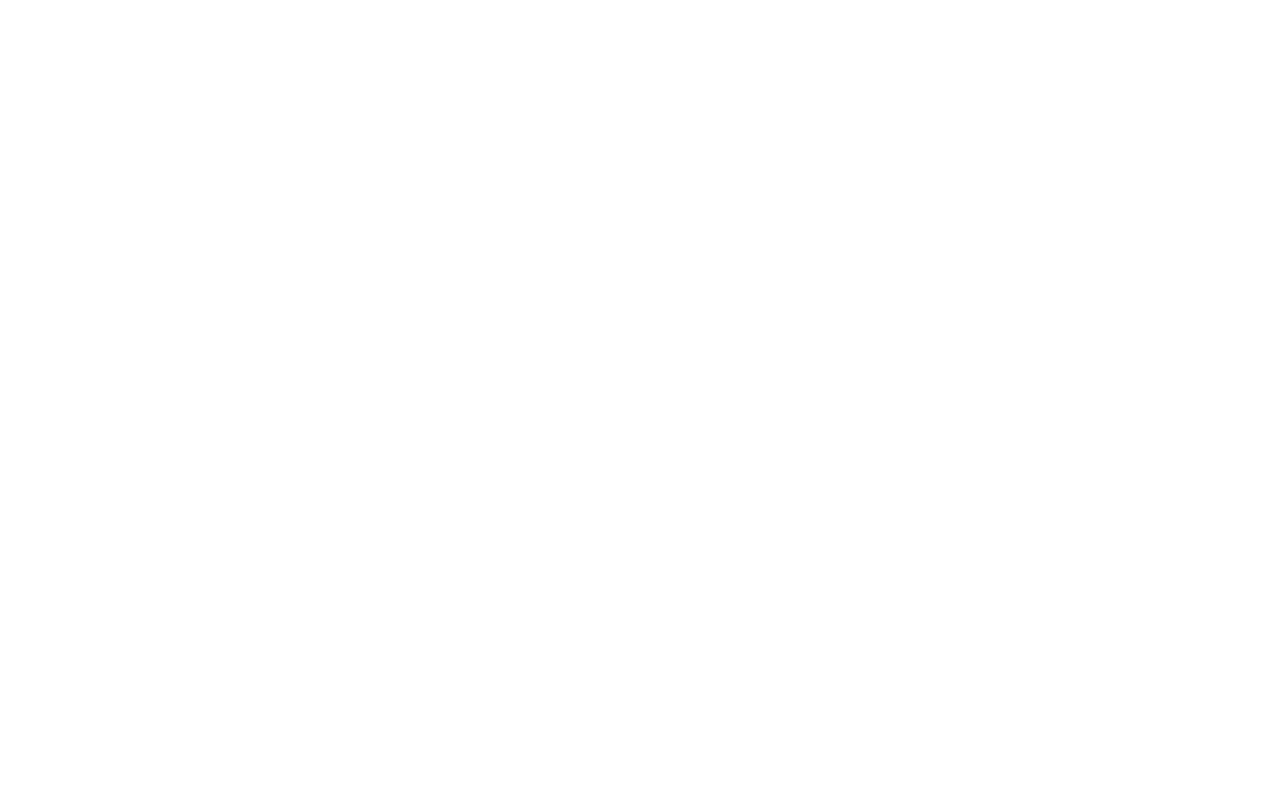
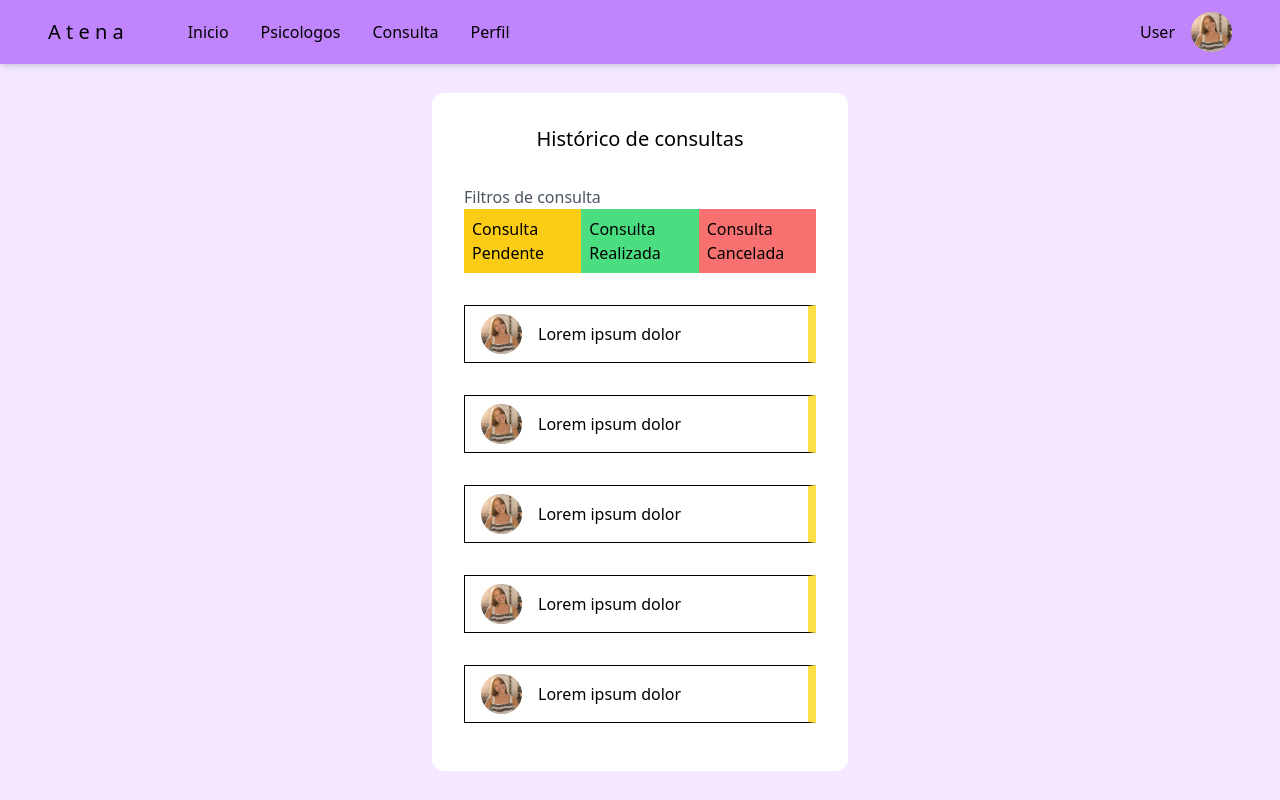
Before and after one commit to BernardoLopes15/TCC-Atena-Ordinario, a React (Create React App) app: page /consultas in a window 1280 px wide. Before the commit this address had no page. Built offline with nearby package versions, Linux system fonts and the light colour scheme.

Commit message:
added query screen

```diff
--- a/src/App.js
+++ b/src/App.js
@@ -6,7 +6,8 @@
 import BuscarPsicologo from "./pages/search_psychologist/index";
 import Perfil from "./pages/profile";
 import CadastroCliente from "./pages/cadastro/cliente";
-import CadastroPsicologo from "./pages/cadastro/psicologo"
+import CadastroPsicologo from "./pages/cadastro/psicologo";
+import Consulta from "./pages/consulta";
 
 const App = () =>{
   return (
@@ -19,6 +20,7 @@
       <Route path="/perfil" element={<Perfil />}/>
       <Route path="/cadastro" element={<CadastroCliente />}/>
       <Route path="/cadastroPsicologo" element={<CadastroPsicologo />}/>
+      <Route path="/consultas" element={<Consulta />}/>
     </Routes>
   </BrowserRouter>
   );
--- a/src/components/Navbar.jsx
+++ b/src/components/Navbar.jsx
@@ -20,7 +20,7 @@
                             <div class="hidden md:flex ml-8">
                                 <h2 class="ml-8"><Link to="/home">Inicio</Link></h2>
                                 <h2 class="ml-8"><Link to="/buscaPsicologo">Psicologos</Link></h2>
-                                <h2 class="ml-8">Consulta</h2>
+                                <h2 class="ml-8"><Link to="/consultas">Consulta</Link></h2>
                                 <h2 class="ml-8"><Link to="/perfil">Perfil</Link></h2>
                             </div>
                         </div>
@@ -33,7 +33,7 @@
                         <ul class="py-4">
                             <li class="py-2"><Link to="/home">Inicio</Link></li>
                             <li class="py-2"><Link to="/buscaPsicologo">Psicologos</Link></li>
-                            <li class="py-2"><Link>Consulta</Link></li>
+                            <li class="py-2"><Link to="/consultas">Consulta</Link></li>
                             <li class="py-2"><Link to="/perfil">Perfil</Link></li>
                             <li class="py-2"><Link>opções</Link></li>
                         </ul>
--- /dev/null
+++ b/src/pages/consulta/index.jsx
@@ -0,0 +1,41 @@
+import NavBar from "../../components/Navbar";
+import imgpessoa from "../../assets/user.png";
+
+const Psicologo = () =>{
+    return(
+        <div class="w-full px-4 py-2 my-4 flex items-center border border-black flex border-r-8 border-r-yellow-300">
+            <img src={imgpessoa} alt="imagem_usuario" />
+            <h2 class="ml-4">Lorem ipsum dolor</h2>
+        </div>
+    );
+}
+
+const Consulta = () =>{
+    return(
+        <>
+            <NavBar />
+            <div class="min-h-screen px-4 flex items-center justify-center bg-white md:bg-purple-100">
+                <div class="mt-16 md:w-2/3 lg:w-1/3 rounded-xl p-4 bg-white">
+                    <h2 class="py-4 text-xl text-center">Histórico de consultas</h2>
+                    <div class="md:p-4">
+                        <p class="text-gray-600">Filtros de consulta</p>
+                        <div class="mb-4 grid grid-cols-3 bg-red-200">
+                            <div class="p-2 bg-yellow-400">Consulta Pendente</div>
+                            <div class="p-2 bg-green-400">Consulta Realizada</div>
+                            <div class="p-2 bg-red-400">Consulta Cancelada</div>
+                        </div>
+                        <div class="flex flex-col">
+                            <Psicologo />
+                            <Psicologo />
+                            <Psicologo />
+                            <Psicologo />
+                            <Psicologo />
+                        </div>
+                    </div>
+                </div>
+            </div>
+        </>
+    );
+}
+
+export default Consulta;
--- a/src/pages/login/index.jsx
+++ b/src/pages/login/index.jsx
@@ -22,7 +22,7 @@
                         <div class="w-96 sm:border-2 sm:border-black rounded-xl bg-white">
                             <h2 class="text-xl text-center mt-8">Seja Bem Vindo a</h2>
                             <div class="flex justify-center">
-                                <img class="w-72" src={logotipo} alt="atena" />
+                                <img class="w-72 h-72" src={logotipo} alt="atena" />
                             </div>
                             <div class="flex justify-center">
                                 <div class="w-64">
--- a/src/pages/profile/index.jsx
+++ b/src/pages/profile/index.jsx
@@ -9,7 +9,7 @@
                     <div class="min-h-screen lg:flex items-center justify-center bg-white lg:bg-purple-100">
                         <div class="lg:w-6/12 pt-16 lg:px-4">
                             <div class="h-64 lg:rounded-t-lg bg-purple-800"></div>
-                            <div class="h-96 lg:rounded-b-lg bg-white px-4">
+                            <div class="h-96 lg:rounded-b-lg bg-white px-8">
                                 <div class="h-0 flex items-center mb-16">
                                     <div class="w-32 h-32 flex-0 rounded-full bg-purple-200"></div>
                                 </div>
```
